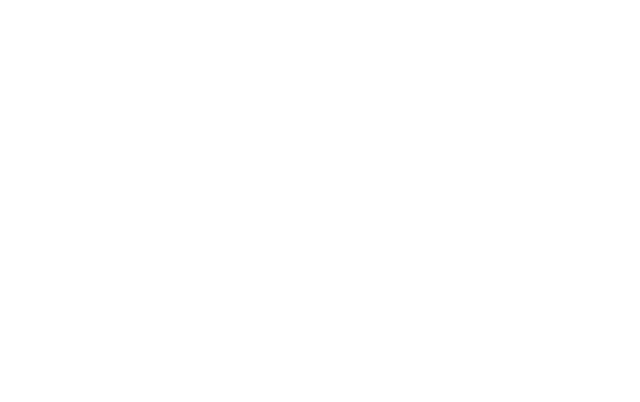
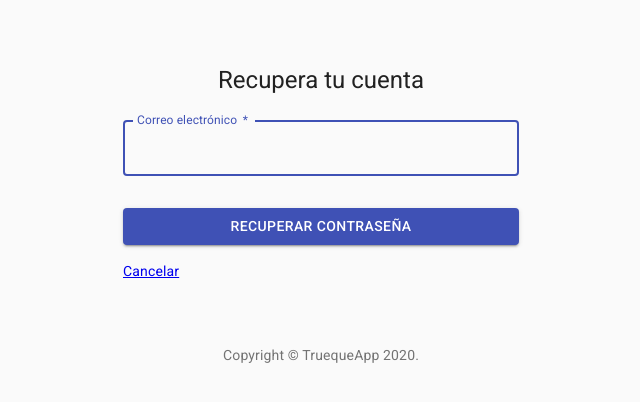
Before and after one commit to majamoci/trueque-app-fronted, a React (Create React App) app: page /recoverpassword in a window 1280 px wide. Shown: the top 402 px of the page, without its empty margins (319-959 px from the left). Built offline with nearby package versions, Linux system fonts and the light colour scheme.

Commit message:
Creación de interfaz de recuperación de la cuenta y enlace entre paginas

```diff
--- a/src/App.js
+++ b/src/App.js
@@ -2,6 +2,8 @@
 import { BrowserRouter as Router, Route, Link, Switch } from "react-router-dom";
 import SignIn from "./components/auth/singIn";
 import SignUp from './components/auth/signUp';
+import RecoverPassword from './components/auth/recoverPassword';
+
 
 function App() {
   return (
@@ -18,6 +20,11 @@
           <Route path="/register">
             <SignUp />
           </Route>
+
+          <Route path="/recoverpassword">
+            <RecoverPassword />
+          </Route>
+
         </Switch>
       </div>
     </Router>
--- /dev/null
+++ b/src/components/auth/recoverPassword.js
@@ -0,0 +1,106 @@
+import React from 'react';
+import Avatar from '@material-ui/core/Avatar';
+import Button from '@material-ui/core/Button';
+import CssBaseline from '@material-ui/core/CssBaseline';
+import TextField from '@material-ui/core/TextField';
+import FormControlLabel from '@material-ui/core/FormControlLabel';
+import Checkbox from '@material-ui/core/Checkbox';
+//import Link from '@material-ui/core/Link';
+import {Link} from 'react-router-dom';
+import Grid from '@material-ui/core/Grid';
+import Box from '@material-ui/core/Box';
+import LockOutlinedIcon from '@material-ui/icons/LockOutlined';
+import Typography from '@material-ui/core/Typography';
+import { makeStyles } from '@material-ui/core/styles';
+import Container from '@material-ui/core/Container';
+import Copyright from '../shared/copyright';
+
+const useStyles = makeStyles((theme) => ({
+  paper: {
+    marginTop: theme.spacing(8),
+    display: 'flex',
+    flexDirection: 'column',
+    alignItems: 'center',
+  },
+  avatar: {
+    margin: theme.spacing(1),
+    backgroundColor: theme.palette.secondary.main,
+  },
+  form: {
+    width: '100%', // Fix IE 11 issue.
+    marginTop: theme.spacing(1),
+  },
+  submit: {
+    margin: theme.spacing(3, 0, 2),
+  },
+}));
+
+export default function RecoverPassword() {
+  const classes = useStyles();
+
+  return (
+    <Container component="main" maxWidth="xs">
+      <CssBaseline />
+      <div className={classes.paper}>
+        {/* <Avatar className={classes.avatar}>
+          <LockOutlinedIcon />
+        </Avatar> */}
+        <Typography component="h1" variant="h5">
+        Recupera tu cuenta
+        </Typography>
+        <form className={classes.form} noValidate>
+          <TextField
+            variant="outlined"
+            margin="normal"
+            required
+            fullWidth
+            id="email"
+            label="Correo electrónico "
+            name="email"
+            autoComplete="email"
+            autoFocus
+          />
+          {/* <TextField
+            variant="outlined"
+            margin="normal"
+            required
+            fullWidth
+            name="password"
+            label="Password"
+            type="password"
+            id="password"
+            autoComplete="current-password"
+          />
+          <FormControlLabel
+            control={<Checkbox value="remember" color="primary" />}
+            label="Remember me"
+          /> */}
+          <Button
+            type="submit"
+            fullWidth
+            variant="contained"
+            color="primary"
+            className={classes.submit}
+          >
+            Recuperar contraseña
+          </Button>
+          <Grid container>
+            {/* <Grid item xs>
+              <Link href="#" variant="body2">
+                Forgot password?
+              </Link>
+            </Grid> */}
+            <Grid item>
+              <Link to="/register" variant="body2">
+                {"Cancelar"}
+              </Link>
+            </Grid>
+          </Grid>
+        </form>
+      </div>
+      <Box mt={8}>
+        <Copyright />
+      </Box>
+    </Container>
+  );
+}
--- a/src/components/auth/signUp.js
+++ b/src/components/auth/signUp.js
@@ -49,7 +49,7 @@
           <LockIcon />
         </Avatar>
         <Typography component="h1" variant="h5">
-          Sign up
+        Crear cuenta
         </Typography>
         <form className={classes.form} noValidate>
           <Grid container spacing={2}>
@@ -71,7 +71,7 @@
                 required
                 fullWidth
                 id="lastName"
-                label="Last Name"
+                label="Apellido"
                 name="lastName"
                 autoComplete="lname"
               />
@@ -82,7 +82,7 @@
                 required
                 fullWidth
                 id="email"
-                label="Email Address"
+                label="Correo electrónico"
                 name="email"
                 autoComplete="email"
               />
@@ -93,18 +93,18 @@
                 required
                 fullWidth
                 name="password"
-                label="Password"
+                label="Contraseña"
                 type="password"
                 id="password"
                 autoComplete="current-password"
               />
             </Grid>
-            <Grid item xs={12}>
+            {/* <Grid item xs={12}>
               <FormControlLabel
                 control={<Checkbox value="allowExtraEmails" color="primary" />}
                 label="I want to receive inspiration, marketing promotions and updates via email."
               />
-            </Grid>
+            </Grid> */}
           </Grid>
           <Button
             type="submit"
@@ -113,7 +113,7 @@
             color="primary"
             className={classes.submit}
           >
-            Sign Up
+            Registrarse
           </Button>
           <Grid container justify="flex-end">
             <Grid item>
--- a/src/components/auth/singIn.js
+++ b/src/components/auth/singIn.js
@@ -98,7 +98,7 @@
             </Button>
             <Grid container>
               <Grid item xs>
-                <Link href="#" variant="body2">
+                <Link to="/recoverpassword" variant="body2">
                   Olvidó su contraseña?
                 </Link>
               </Grid>
```
